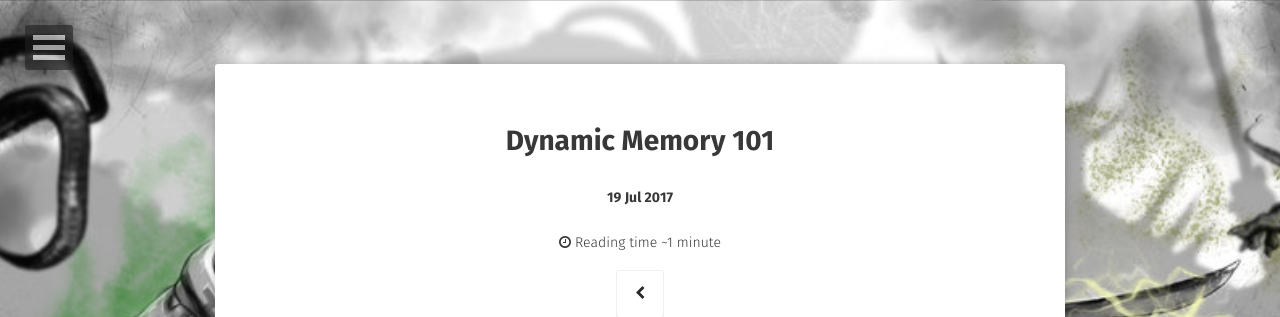
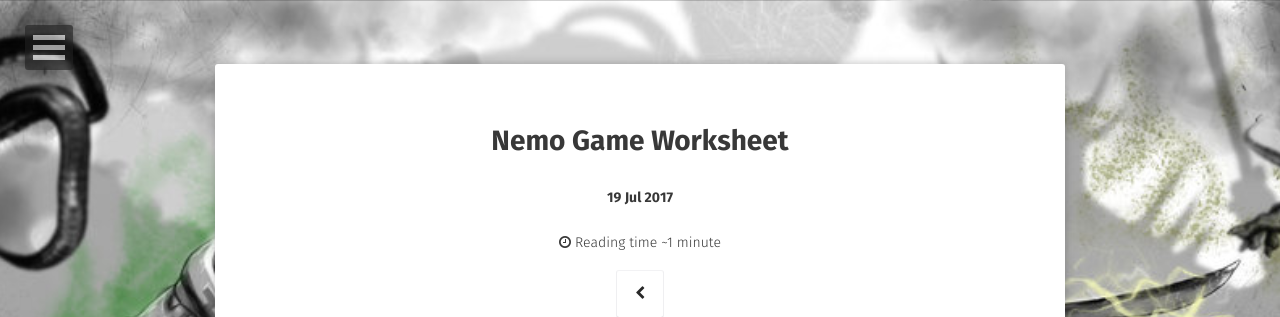
Before and after one commit to jack-king1/jack-king1.github.io, a Jekyll site: the page built from _posts/2017-07-19-dynamic-memory.md, in a window 1280 px wide and 900 px high. Shown: the top 317 px of the window. Built offline with Jekyll 4.4.1, drawn with Linux system fonts in a browser that asks for light colours; some web fonts are replaced.

Commit message:
Update 2017-07-19-dynamic-memory.md

```diff
--- a/_posts/2017-07-19-dynamic-memory.md
+++ b/_posts/2017-07-19-dynamic-memory.md
@@ -1,6 +1,6 @@
 ---
 layout: post
-title:  "Dynamic Memory 101"
+title:  "Nemo Game Worksheet"
 date:   2017-07-19
 excerpt: "Nemo Game"
 tag:
```
